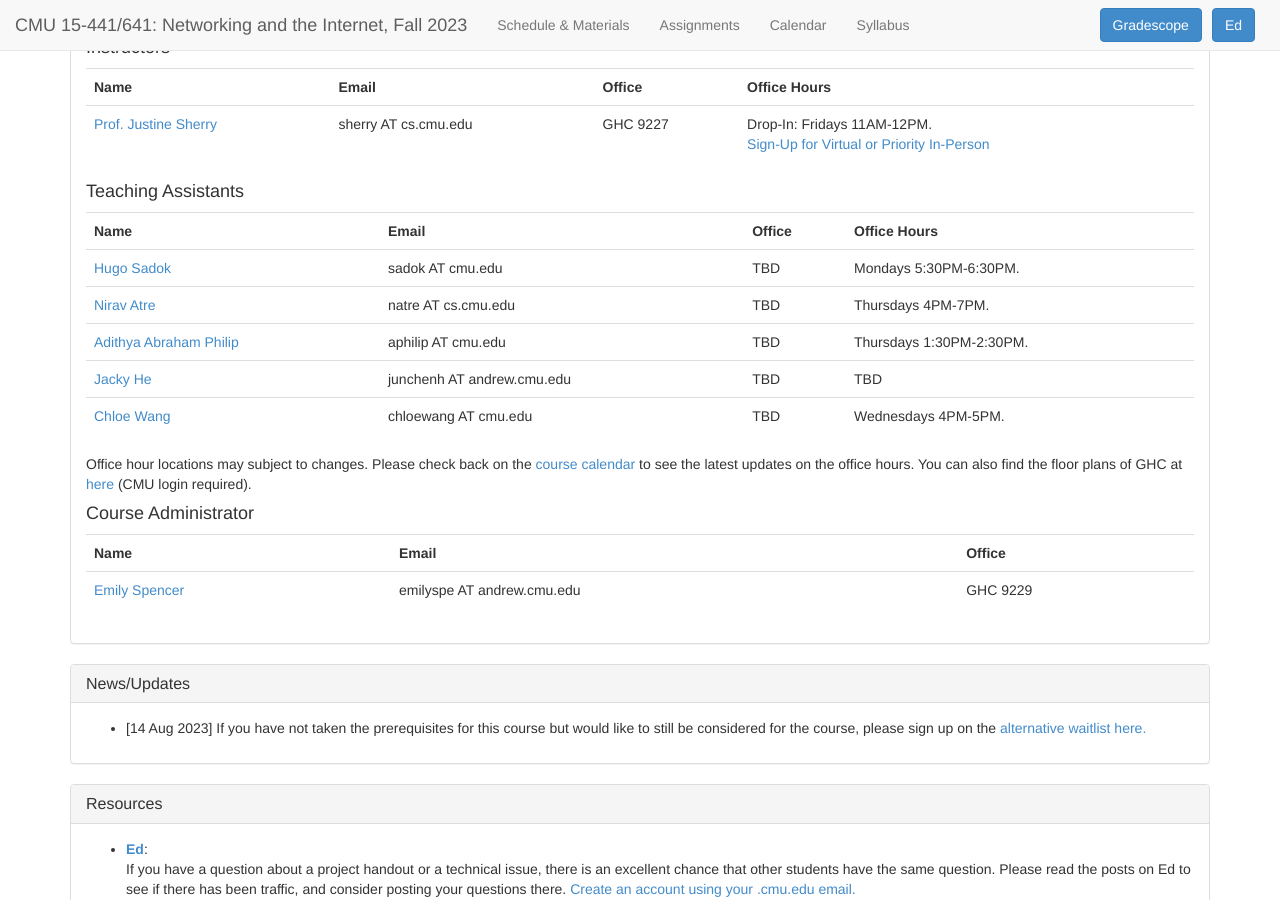
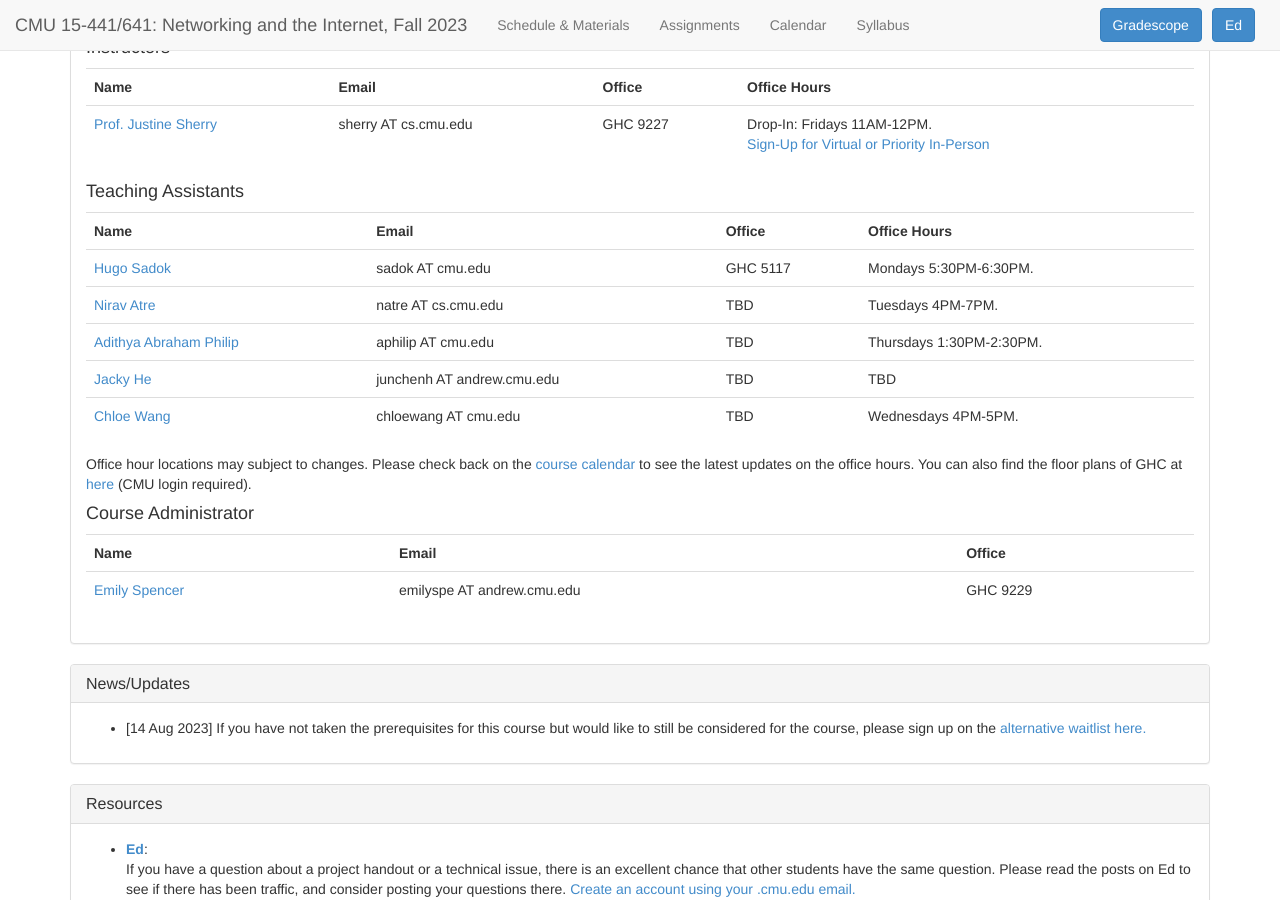
Before and after one commit to computer-networks/fa23, a Jekyll site: the page built from index.html, in a window 1280 px wide and 900 px high, scrolled down 597 px. Built offline with Jekyll 4.4.1, drawn with Linux system fonts in a browser that asks for light colours.

Commit message:
Update office hours

```diff
--- a/index.html
+++ b/index.html
@@ -89,7 +89,7 @@ title: CMU 15-441/641, Fall 2023 --- Home
       <tr>
         <td><a href="https://hsadok.com/">Hugo Sadok</a></td>
         <td><span class="email">sadok AT cmu.edu</span></td>
-        <td>TBD</td>
+        <td>GHC 5117</td>
         <td>Mondays 5:30PM-6:30PM.</td>
       </tr>
 
@@ -97,7 +97,7 @@ title: CMU 15-441/641, Fall 2023 --- Home
         <td><a href="https://www.cs.cmu.edu/~natre/">Nirav Atre</a></td>
         <td><span class="email">natre AT cs.cmu.edu</span></td>
         <td>TBD</td>
-        <td>Thursdays 4PM-7PM.</td>
+        <td>Tuesdays 4PM-7PM.</td>
       </tr>
 
       <tr>
```
